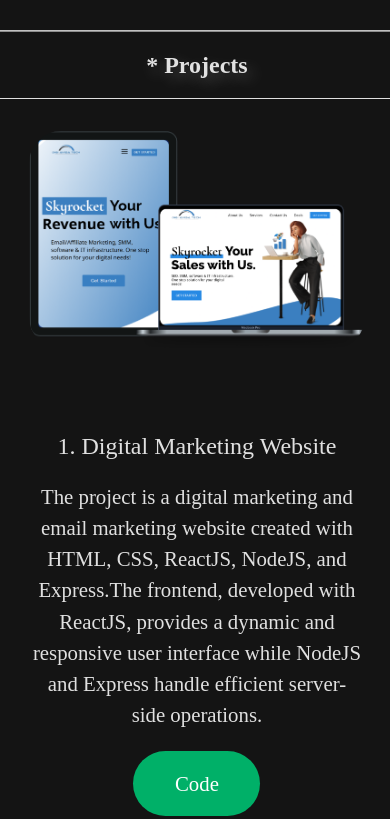
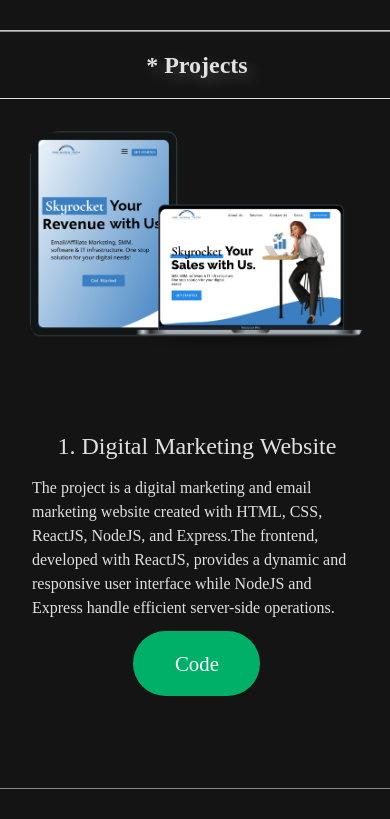
Before and after one commit to VibhuteAnjali/Anjali, a React (Vite) app: page / in a window 390 px wide. Shown: the part 1156-1975 px from the top of the page. Built offline with nearby package versions, Linux system fonts and the light colour scheme; grey boxes are pictures that could not be loaded; a web font is replaced by a local one.

Commit message:
Update Gallery.css

```diff
--- a/src/styles/Gallery.css
+++ b/src/styles/Gallery.css
@@ -54,4 +54,8 @@
   .gallery-container .image img {
     width: 86vw;
   }
+    .project-info p {
+    font-size: 1em;
+    text-align: left;
+  }
 }
```
